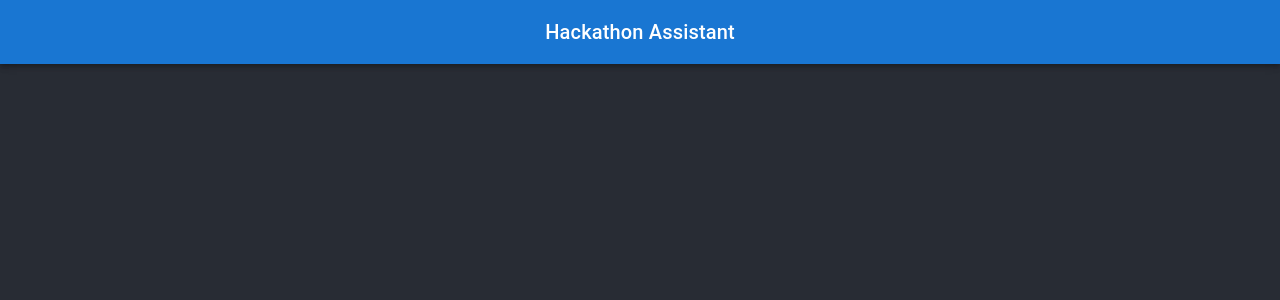
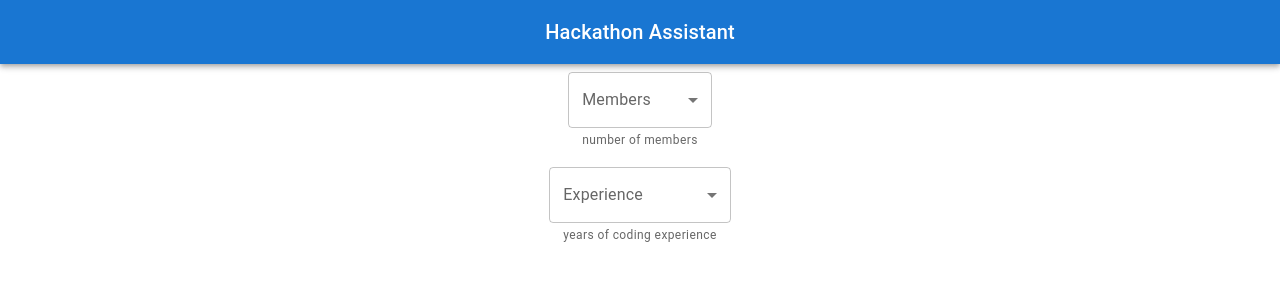
Before and after one commit to Sooraj-beep/HackAss, a React (Create React App) app in the folder frontend/: page / in a window 1280 px wide. Shown: the top 300 px of the page. Built offline with nearby package versions, Linux system fonts and the light colour scheme.

Commit message:
added 2 fields

```diff
--- a/frontend/src/App.css
+++ b/frontend/src/App.css
@@ -15,13 +15,16 @@
 
 .App-header {
   background-color: #282c34;
-  min-height: 100vh;
   display: flex;
   flex-direction: row;
   align-items: top;
   justify-content: center;
   font-size: calc(10px + 2vmin);
   color: white;
+}
+
+.Num-Users {
+  vertical-align: top;
 }
 
 .App-link {
--- a/frontend/src/App.js
+++ b/frontend/src/App.js
@@ -1,6 +1,8 @@
 import logo from './logo.svg';
 import './App.css';
 import Header from './Header';
+import Num_members from './NumberOfUsers';
+import Experience from './Experience';
 
 function App() {
   return (
@@ -8,6 +10,12 @@ function App() {
       <header className="App-header">
       <Header/>
       </header>
+      <div className='Num-Users'>
+      <Num_members/>
+      </div>
+      <div className='Num-Users'>
+      <Experience/>
+      </div>
     </div>
   );
 }
--- /dev/null
+++ b/frontend/src/Experience.js
@@ -0,0 +1,37 @@
+import * as React from 'react';
+import InputLabel from '@mui/material/InputLabel';
+import MenuItem from '@mui/material/MenuItem';
+import FormHelperText from '@mui/material/FormHelperText';
+import FormControl from '@mui/material/FormControl';
+import Select from '@mui/material/Select';
+
+export default function Experience() {
+  const [experience, setExperience] = React.useState('');
+
+  const handleChange = (event) => {
+    setExperience(event.target.value);
+  };
+
+  return (
+    <div>
+      <FormControl sx={{ m: 1, minWidth: 120 }}>
+        <InputLabel id="demo-simple-select-helper-label">Experience</InputLabel>
+        <Select
+          labelId="demo-simple-select-helper-label"
+          id="demo-simple-select-helper"
+          value={experience}
+          label="Experience"
+          onChange={handleChange}
+        >
+          <MenuItem value="">
+            <em>None</em>
+          </MenuItem>
+          <MenuItem value={1}>0-1</MenuItem>
+          <MenuItem value={2}>1-2</MenuItem>
+          <MenuItem value={3}>3+</MenuItem>
+        </Select>
+        <FormHelperText>years of coding experience</FormHelperText>
+      </FormControl>
+    </div>
+  );
+}
--- /dev/null
+++ b/frontend/src/NumberOfUsers.js
@@ -0,0 +1,43 @@
+import * as React from 'react';
+import InputLabel from '@mui/material/InputLabel';
+import MenuItem from '@mui/material/MenuItem';
+import FormHelperText from '@mui/material/FormHelperText';
+import FormControl from '@mui/material/FormControl';
+import Select from '@mui/material/Select';
+
+export default function Num_members() {
+  const [numUsers, setnumUsers] = React.useState('');
+
+  const handleChange = (event) => {
+    setnumUsers(event.target.value);
+  };
+
+  return (
+    <div>
+      <FormControl sx={{ m: 1, minWidth: 120 }}>
+        <InputLabel id="demo-simple-select-helper-label">Members</InputLabel>
+        <Select
+          labelId="demo-simple-select-helper-label"
+          id="demo-simple-select-helper"
+          value={numUsers}
+          label="numUsers"
+          onChange={handleChange}
+        >
+          <MenuItem value="">
+            <em>None</em>
+          </MenuItem>
+          <MenuItem value={1}>1</MenuItem>
+          <MenuItem value={2}>2</MenuItem>
+          <MenuItem value={3}>3</MenuItem>
+          <MenuItem value={4}>4</MenuItem>
+          <MenuItem value={5}>5</MenuItem>
+          <MenuItem value={6}>6</MenuItem>
+          <MenuItem value={7}>7</MenuItem>
+          <MenuItem value={8}>8</MenuItem>
+          <MenuItem value={9}>9</MenuItem>
+        </Select>
+        <FormHelperText>number of members</FormHelperText>
+      </FormControl>
+    </div>
+  );
+}
```
